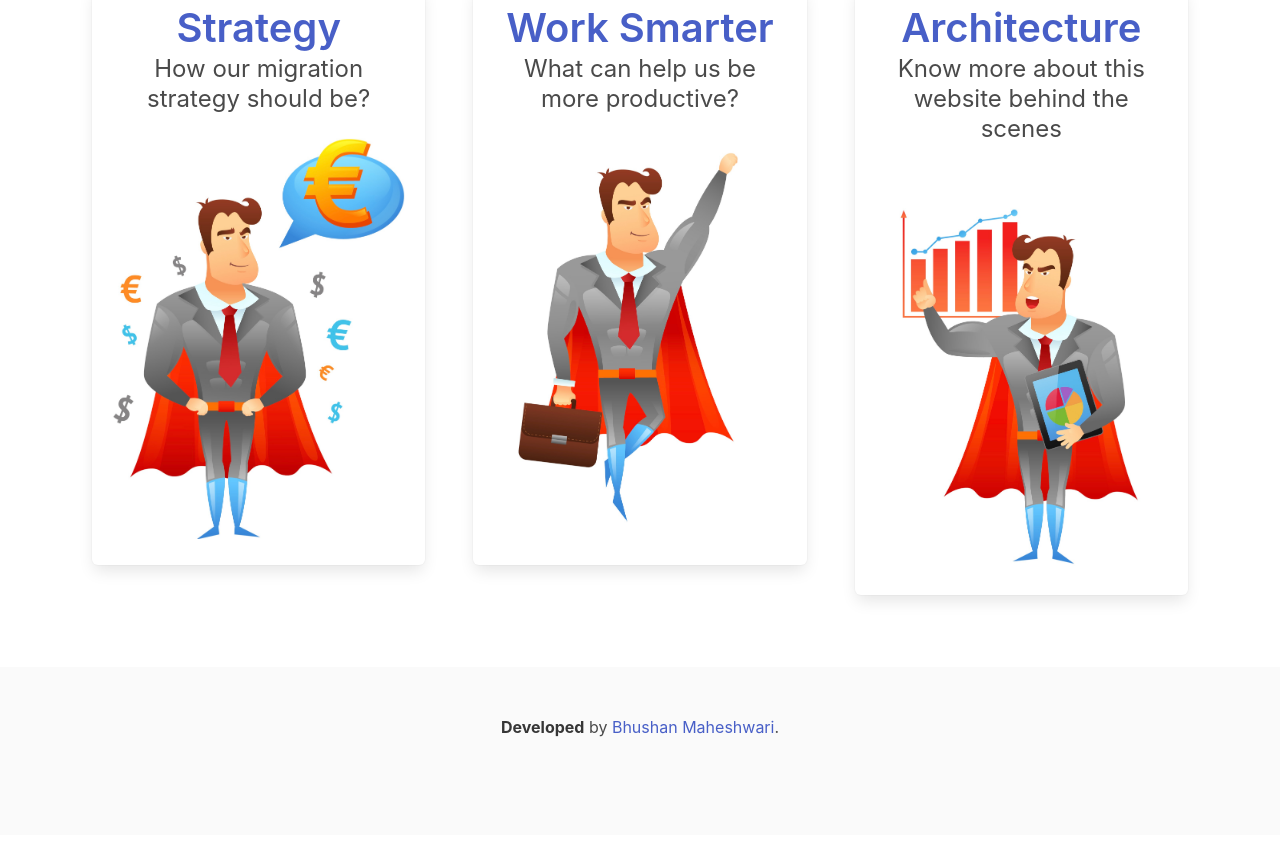
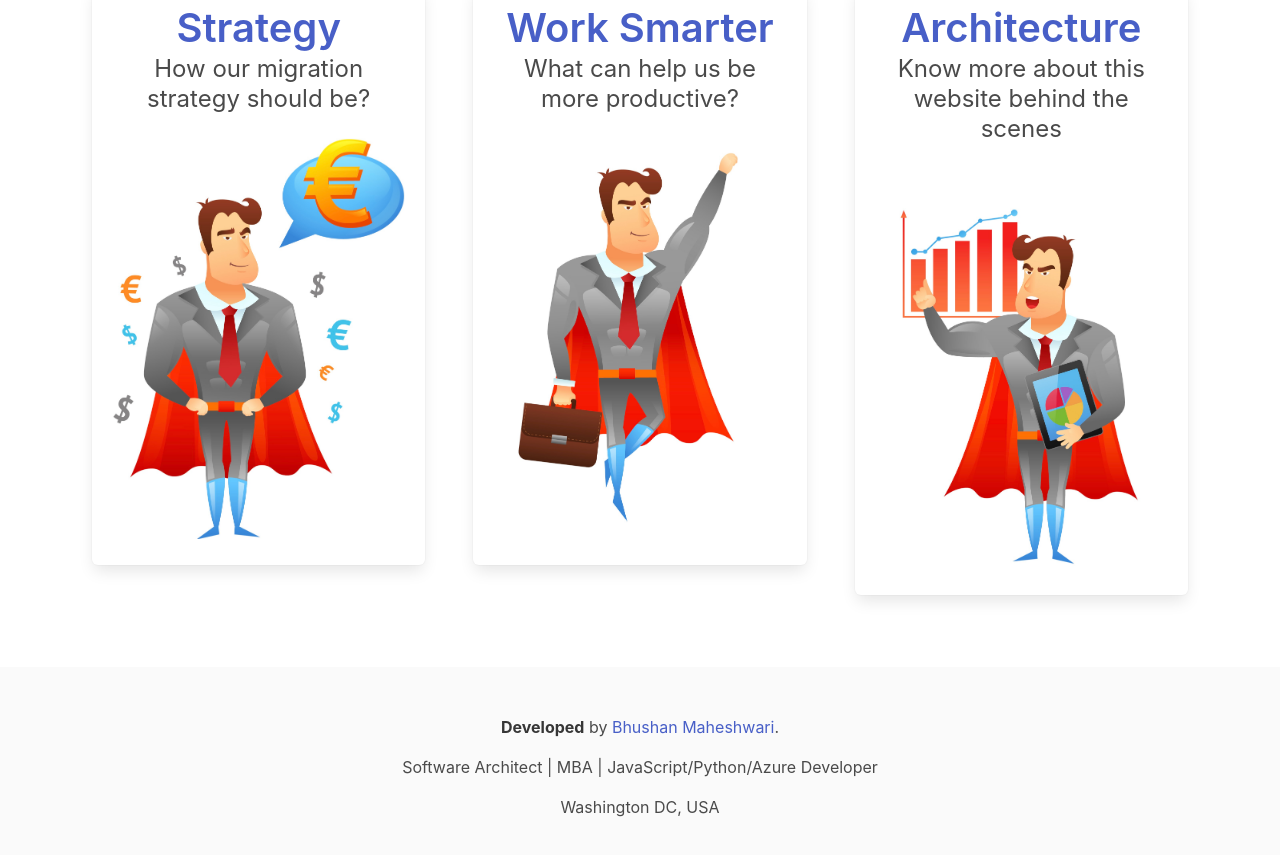
Before and after one commit to bhushanmaheshwari/sample-work, a Vue app: page /home in a window 1280 px wide. Shown: the part 1669-2524 px from the top of the page. Built offline with nearby package versions, Linux system fonts and the light colour scheme.

Commit message:
added footer

```diff
--- a/src/components/layout/SiteFooter.vue
+++ b/src/components/layout/SiteFooter.vue
@@ -7,6 +7,8 @@
           >Bhushan Maheshwari</a
         >.
       </p>
+      <p>Software Architect | MBA | JavaScript/Python/Azure Developer </p>
+      <p>Washington DC, USA</p>
     </div>
   </footer>
 </template>
```
